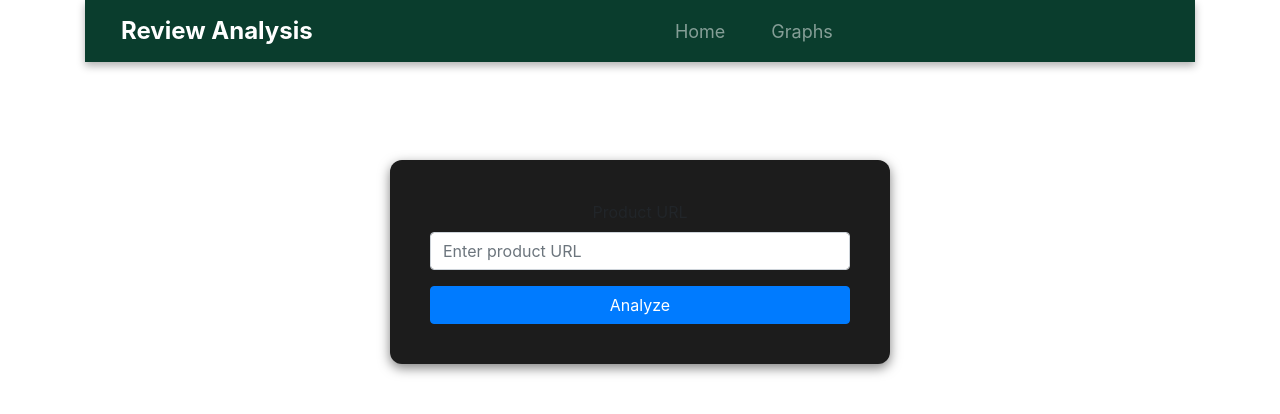
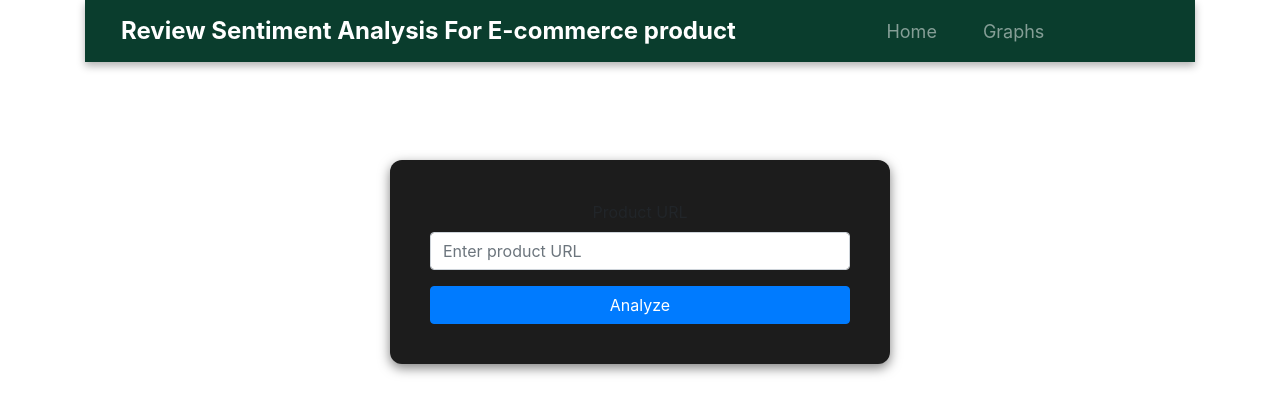
Before and after one commit to cayanide/Product-Sentiment-Analysis, a Flask app: page / in a window 1280 px wide. Shown: the top 414 px of the page. Run offline with Flask 3, Linux system fonts and the light colour scheme; parts of the project's set-up code (start-up, migrations or seed data) failed here and were passed over; some libraries are stand-ins or nearby versions.

Commit message:
bars workimg

```diff
--- a/flask_sentiment_app/templates/index.html
+++ b/flask_sentiment_app/templates/index.html
@@ -27,7 +27,9 @@
         <div class="container">
             <!-- Navbar -->
             <nav class="navbar navbar-expand-lg navbar-dark custom-navbar">
-                <a class="navbar-brand" href="#">Review Analysis</a>
+                <a class="navbar-brand" href="#"
+                    >Review Sentiment Analysis For E-commerce product</a
+                >
                 <button
                     class="navbar-toggler"
                     type="button"
```
Also changed, not shown: static/Data/class_dist_plot.png, static/Data/cm_plot.png.
